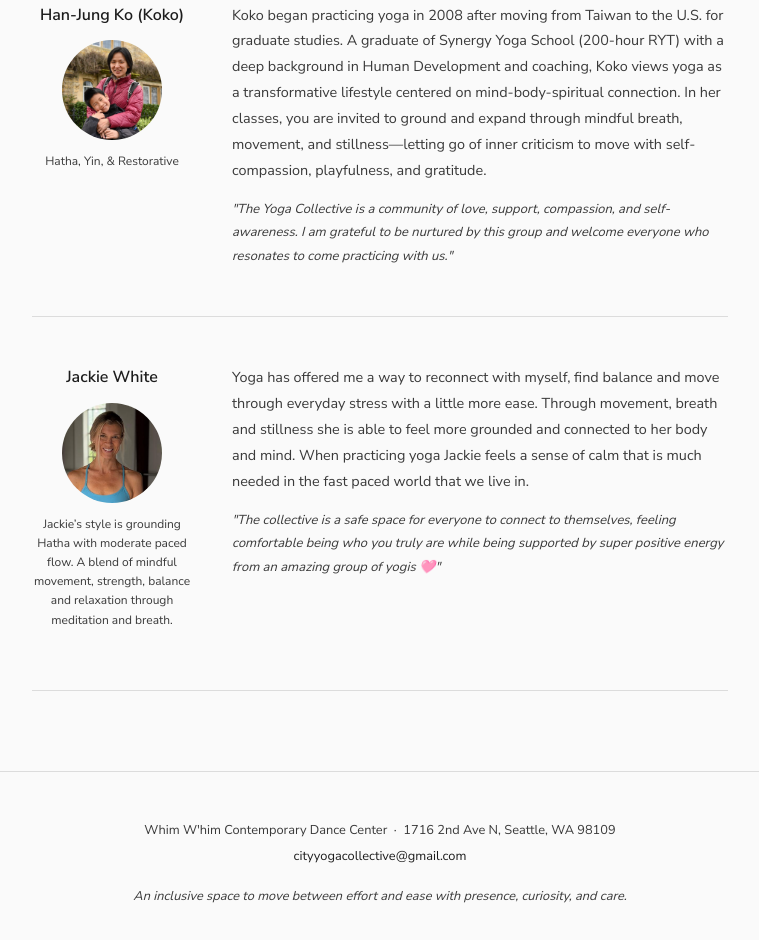
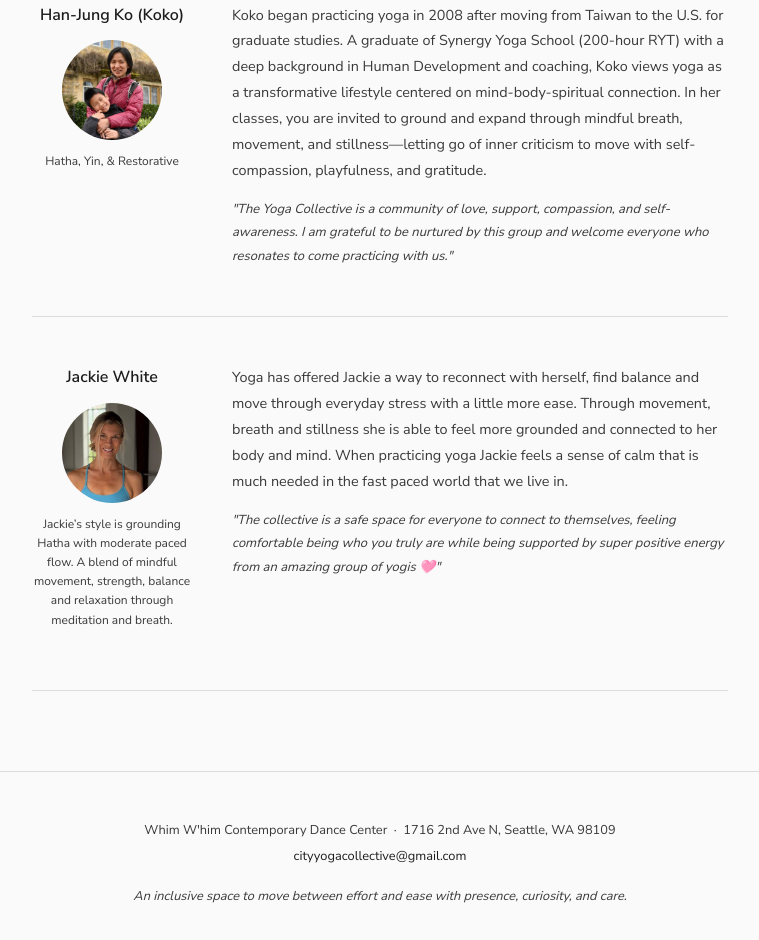
Before and after one commit to katie-adamsky/yoga-collective, a plain HTML site: page teachers.html in a window 1280 px wide. Shown: the part 1569-2509 px from the top of the page, without its empty margins (260-1019 px from the left). Drawn offline with Linux system fonts and the light colour scheme.

Commit message:
Update teacher bio to include Jackie’s name

```diff
--- a/teachers.html
+++ b/teachers.html
@@ -117,7 +117,7 @@
             <div class="teacher-specialty">Jackie’s style is grounding Hatha with moderate paced flow. A blend of mindful movement, strength, balance and relaxation through meditation and breath.</div>
         </div>
         <div class="teacher-right">
-            <p class="teacher-bio">Yoga has offered me a way to reconnect with myself, find balance and move through everyday stress with a little more ease. Through movement, breath and stillness she is able to feel more grounded and connected to her body and mind. When practicing yoga Jackie feels a sense of calm that is much needed in the fast paced world that we live in.</p>
+            <p class="teacher-bio">Yoga has offered Jackie a way to reconnect with herself, find balance and move through everyday stress with a little more ease. Through movement, breath and stillness she is able to feel more grounded and connected to her body and mind. When practicing yoga Jackie feels a sense of calm that is much needed in the fast paced world that we live in.</p>
             <p class="teacher-quote">"The collective is a safe space for everyone to connect to themselves, feeling comfortable being who you truly are while being supported by  super positive energy from an amazing group of yogis 🩷"</p>
         </div>
     </div>
```
